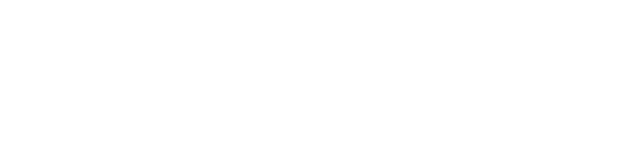
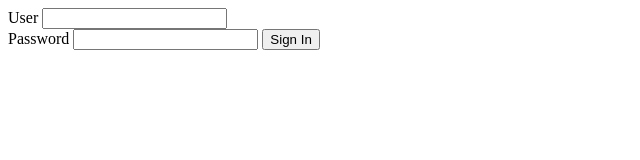
Before and after one commit to Reginaldo762/entendendo_o_git_com_git_rub, a plain HTML site: page login.html in a window 1280 px wide. Shown: the whole page, without its empty margins (0-640 px from the left). Drawn offline with Linux system fonts and the light colour scheme.

Commit message:
coloquei botões

```diff
--- a/login.html
+++ b/login.html
@@ -6,6 +6,15 @@
     <title>Document</title>
 </head>
 <body>
-
+    <div class="login">
+        <form>
+            <label for="">User</label>
+            <input type="text" name="login" id=""><br>
+            <label for="">Password</label>
+            <input type="password" name="password" id="">
+            <button type="button">
+                Sign In</button>
+        </form>
+    </div>
 </body>
 </html>
```
